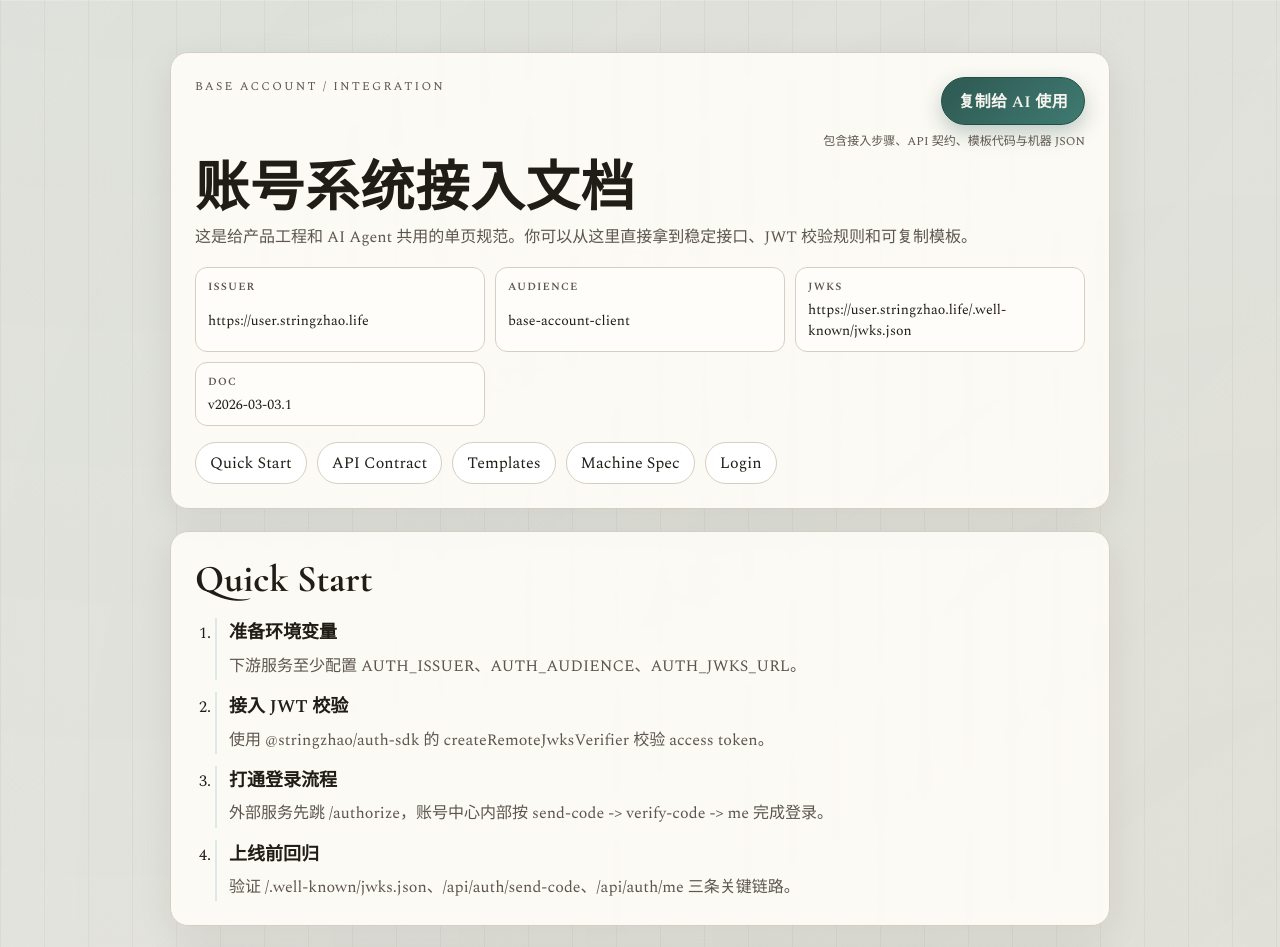
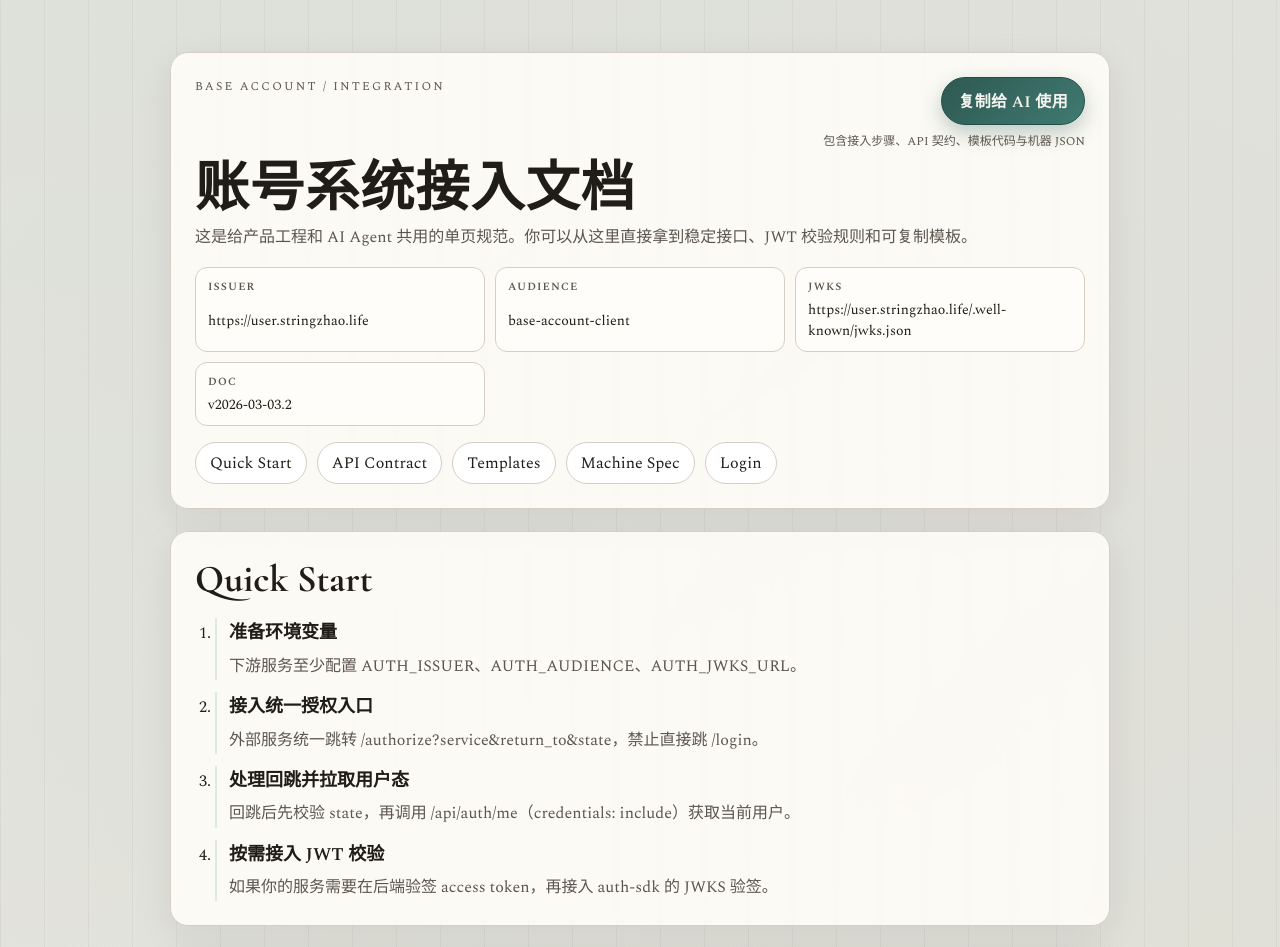
Before and after one commit to strzhao/base-account, a Next.js app in the folder apps/auth-service/: page /docs in a window 1280 px wide. Shown: the top 947 px of the page. Built offline with nearby package versions, Linux system fonts and the light colour scheme.

Commit message:
docs(接入文档): 更新 user.stringzhao.life 授权接入说明并修正接口示例

```diff
--- a/apps/auth-service/src/app/docs/content.ts
+++ b/apps/auth-service/src/app/docs/content.ts
@@ -1,4 +1,4 @@
-export const DOC_VERSION = "2026-03-03.1";
+export const DOC_VERSION = "2026-03-03.2";
 export const ISSUER = "https://user.stringzhao.life";
 export const AUDIENCE = "base-account-client";
 export const JWKS_URL = `${ISSUER}/.well-known/jwks.json`;
@@ -31,16 +31,16 @@ export const quickStartSteps: QuickStep[] = [
     detail: "下游服务至少配置 AUTH_ISSUER、AUTH_AUDIENCE、AUTH_JWKS_URL。"
   },
   {
-    title: "接入 JWT 校验",
-    detail: "使用 @stringzhao/auth-sdk 的 createRemoteJwksVerifier 校验 access token。"
+    title: "接入统一授权入口",
+    detail: "外部服务统一跳转 /authorize?service&return_to&state，禁止直接跳 /login。"
   },
   {
-    title: "打通登录流程",
-    detail: "外部服务先跳 /authorize，账号中心内部按 send-code -> verify-code -> me 完成登录。"
+    title: "处理回跳并拉取用户态",
+    detail: "回跳后先校验 state，再调用 /api/auth/me（credentials: include）获取当前用户。"
   },
   {
-    title: "上线前回归",
-    detail: "验证 /.well-known/jwks.json、/api/auth/send-code、/api/auth/me 三条关键链路。"
+    title: "按需接入 JWT 校验",
+    detail: "如果你的服务需要在后端验签 access token，再接入 auth-sdk 的 JWKS 验签。"
   }
 ];
 
@@ -52,7 +52,7 @@ export const endpointSpecs: EndpointSpec[] = [
     purpose: "统一授权入口。未登录跳转登录页，已登录则按 consent 状态决定是否直接回跳。",
     requestExample: `?service=base-account-client&return_to=https%3A%2F%2Fuser.stringzhao.life%2Fapp&state=opaque-state`,
     responseExample: `302 -> /login?... 或 302 -> return_to?authorized=1&state=opaque-state`,
-    errorNotes: ["400 invalid_authorize_request", "400 invalid_return_to", "400 invalid_service"]
+    errorNotes: ["400 invalid_authorize_request", "400 invalid_return_to", "400 invalid_service", "400 invalid_state"]
   },
   {
     method: "POST",
@@ -112,11 +112,7 @@ export const endpointSpecs: EndpointSpec[] = [
     responseExample: `{
   "accessToken": "<new-jwt>",
   "refreshToken": "<new-opaque>",
-  "user": {
-    "id": "usr_xxx",
-    "email": "user@example.com",
-    "status": "ACTIVE"
-  }
+  "expiresIn": 900
 }`,
     errorNotes: ["401 invalid_refresh_token", "400 missing_refresh_token"]
   },
@@ -136,11 +132,12 @@ export const endpointSpecs: EndpointSpec[] = [
     auth: "access_token",
     purpose: "获取当前 access token 对应用户信息。",
     responseExample: `{
-  "user": {
-    "id": "usr_xxx",
-    "email": "user@example.com",
-    "status": "ACTIVE"
-  }
+  "id": "usr_xxx",
+  "email": "user@example.com",
+  "status": "ACTIVE",
+  "createdAt": "2026-03-03T07:00:00.000Z",
+  "updatedAt": "2026-03-03T07:00:00.000Z",
+  "lastLoginAt": "2026-03-03T07:10:00.000Z"
 }`,
     errorNotes: ["401 missing_access_token", "401 invalid_access_token"]
   },
@@ -262,12 +259,12 @@ await fetch("https://user.stringzhao.life/api/auth/verify-code", {
   credentials: "include"
 });
 
-// 3) 获取当前用户
+// 3) 获取当前用户（/me 直接返回 user DTO）
 const me = await fetch("https://user.stringzhao.life/api/auth/me", {
   credentials: "include"
 }).then((r) => r.json());
 
-console.log(me.user);`
+console.log(me.id, me.email);`
   },
   {
     id: "frontend-authorize-entry",
@@ -281,6 +278,32 @@ window.location.href =
   "?service=base-account-client" +
   "&return_to=" + returnTo +
   "&state=" + encodeURIComponent(state);`
+  },
+  {
+    id: "frontend-authorize-callback",
+    title: "回跳校验 + 获取用户态",
+    runtime: "Browser / Web App",
+    code: `// 发起授权前保存 state
+const state = crypto.randomUUID();
+sessionStorage.setItem("auth_state", state);
+
+// ...跳转 /authorize 后，用户会回到 return_to
+const callback = new URL(window.location.href);
+const returnedState = callback.searchParams.get("state");
+const authorized = callback.searchParams.get("authorized");
+
+if (returnedState !== sessionStorage.getItem("auth_state")) {
+  throw new Error("state mismatch");
+}
+if (authorized !== "1") {
+  throw new Error("authorization not completed");
+}
+
+const me = await fetch("https://user.stringzhao.life/api/auth/me", {
+  credentials: "include"
+}).then((r) => r.json());
+
+console.log("authorized user:", me.email);`
   }
 ];
 
@@ -288,6 +311,7 @@ export const rolloutChecklist: string[] = [
   "AUTH_ISSUER 与账号服务域名保持一致（当前: https://user.stringzhao.life）。",
   "AUTH_AUDIENCE 在账号服务和下游服务严格一致（当前: base-account-client）。",
   "AUTH_JWKS_URL 配置为 https://user.stringzhao.life/.well-known/jwks.json。",
+  "接入前确认 serviceId 与 return_to origin 已在账号中心白名单注册。",
   "外部服务统一从 /authorize 进入登录授权流程，不直接拼接 /login。",
   "业务接口对 401/403/429 做显式处理，不把鉴权失败当系统异常。",
   "上线后至少做一次 send-code / verify-code / me 全链路回归。"
@@ -305,6 +329,14 @@ export const troubleshooting: Array<{ title: string; fix: string }> = [
   {
     title: "502 email_delivery_failed",
     fix: "检查 RESEND_API_KEY、RESEND_FROM_EMAIL、Resend 域名验证状态。"
+  },
+  {
+    title: "400 invalid_return_to",
+    fix: "当前 return_to 的 origin 未进入服务白名单，联系账号服务维护 serviceId -> allowedOrigins。"
+  },
+  {
+    title: "回跳后 state mismatch",
+    fix: "确认发起授权前本地持久化 state，并在回跳时严格比对 returned state。"
   }
 ];
 
@@ -315,6 +347,11 @@ export const machineReadableSpec = {
   issuer: ISSUER,
   audience: AUDIENCE,
   jwksUrl: JWKS_URL,
+  authorizeContract: {
+    entryPath: "/authorize",
+    requiredQuery: ["service", "return_to", "state"],
+    callbackQuery: ["authorized", "state"]
+  },
   endpoints: endpointSpecs.map((item) => ({
     method: item.method,
     path: item.path,
```
